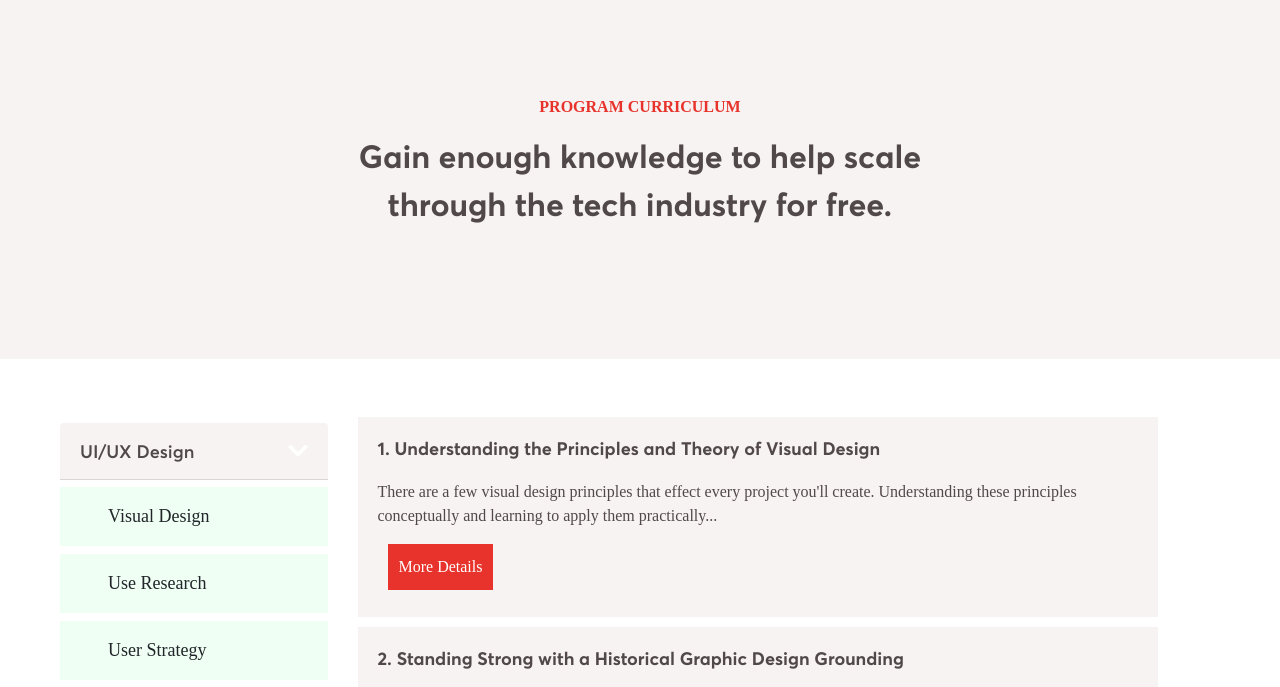
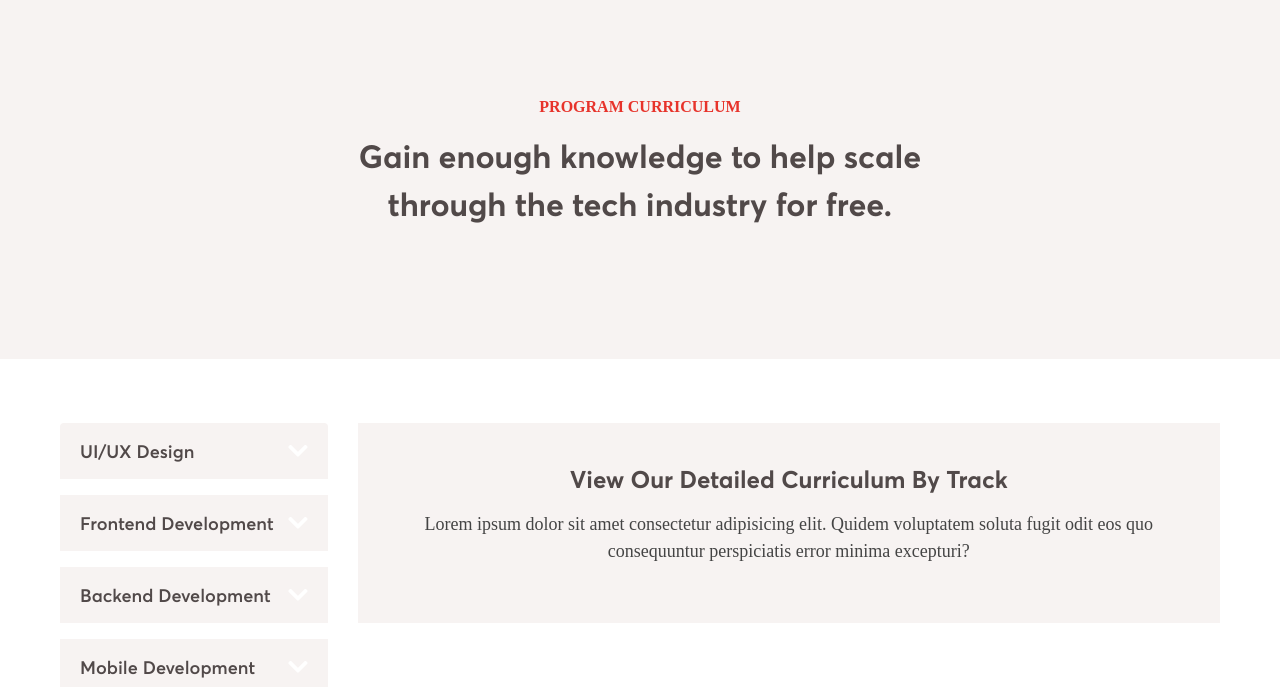
Before and after one commit to RalphLincoln/startng-complete-website, a plain HTML site: page curriculumn-v1.html in a window 1280 px wide. Shown: the part 109-796 px from the top of the page. Drawn offline with nearby package versions, Linux system fonts and the light colour scheme; a web font is replaced by a local one.

Commit message:
curriculumn

```diff
--- a/css/curriculumn-v1.css
+++ b/css/curriculumn-v1.css
@@ -376,14 +376,12 @@ footer {
         url("../fonts/Averta.otf") format("opentype");
     font-weight: 300;
 }
-
 @font-face {
     font-family: "Averta-bold";
     src: url("../fonts/Averta-Bold.woff") format("woff"),
         url("../fonts/Averta-Bold.woff") format("opentype");
     font-weight: normal;
 }
-
 @font-face {
     font-family: "Averta-semiBold";
     src: url("../fonts/Averta-Semibold-Italic.woff") format("woff"),
@@ -404,6 +402,21 @@ footer {
 .sub-title {
     color: #514949;
     font-weight: 600;
+    font-size: 18px;
+}
+
+
+.track-title {
+    font-family: 'Averta-Bold';
+    font-weight: 500;
+    color: #514949;
+    font-size: 1.5rem;
+}
+
+.track-text {
+    font-family: 'Averta';
+    font-size: 1.125rem;
+    color: #444444;
     font-size: 18px;
 }
 
--- a/curriculumn-v1.html
+++ b/curriculumn-v1.html
@@ -109,7 +109,7 @@
                                 <i class="fa fa-angle-down" aria-hidden="true"></i>
                             </h2>
                         </div>
-                        <div id="collapseOne" class=" collapseOne show collapse" aria-labelledby="headingOne"
+                        <div id="collapseOne" class=" collapseOne  collapse" aria-labelledby="headingOne"
                             data-parent="#myAccordion">
                             <div class="card-b">
                                 <ul class="list-unstyled">
@@ -187,10 +187,19 @@
 
 
             <div class="col-lg-9 col-12 mb-5">
+                <div class=" home32-cont tab-content mt-3">
+                    <h3 class="text-center track-title mt-4"> View Our Detailed Curriculum By Track</h3>
+                    <p class="track-text text-center my-3"> Lorem ipsum dolor sit amet consectetur adipisicing elit.
+                        Quidem voluptatem
+                        soluta fugit odit eos quo consequuntur perspiciatis error minima excepturi?</p>
+                    <!-- <div class="home32-btns">
+                        <a href="/single-curriculum.html"><button class="btn btn2">More Details</button></a>
+                    </div> -->
+                </div>
+
+
                 <!-- design curriculum-->
-
-                <div class="home32 tabcontent collapseOne collapse show" aria-labelledby="headingOne"
-                    data-parent="#myAccordion">
+                <div class=" tabcontent collapseOne collapse" aria-labelledby="headingOne" data-parent="#myAccordion">
                     <div class="home32-cont">
                         <p class="course-title"> 1. Understanding the Principles and Theory of Visual Design</p>
                         <p class="course-text"> There are a few visual design principles that effect every project
@@ -259,7 +268,7 @@
                 </div>
 
                 <!-- frontend -->
-                <div class="home32 tabcontent collapseTwo collapse " id="frontend" data-parent="#myAccordion">
+                <div class=" tabcontent collapseTwo collapse " id="frontend" data-parent="#myAccordion">
                     <div class="home32-cont">
                         <p class="course-title">1. HTML - HyperText Markup Language</p>
                         <p class="course-text"> There are a few visual design principles that effect every project
@@ -327,7 +336,7 @@
                 </div>
 
                 <!-- backend -->
-                <div class="home32 tabcontent collapse" id="backend" data-parent="#myAccordion">
+                <div class=" tabcontent collapse" id="backend" data-parent="#myAccordion">
                     <div class="home32-cont">
                         <p class="course-title">1. NodeJS For Beginners</p>
                         <p class="course-text"> There are a few visual design principles that effect every project
@@ -394,7 +403,7 @@
                     </div>
                 </div>
                 <!-- mobile -->
-                <div class="home32 tabcontent collapse" id="mobile" data-parent="#myAccordion">
+                <div class=" tabcontent collapse" id="mobile" data-parent="#myAccordion">
                     <div class="home32-cont">
                         <p class="course-title">1. Getting Started with Java</p>
                         <p class="course-text"> There are a few visual design principles that effect every project
```
